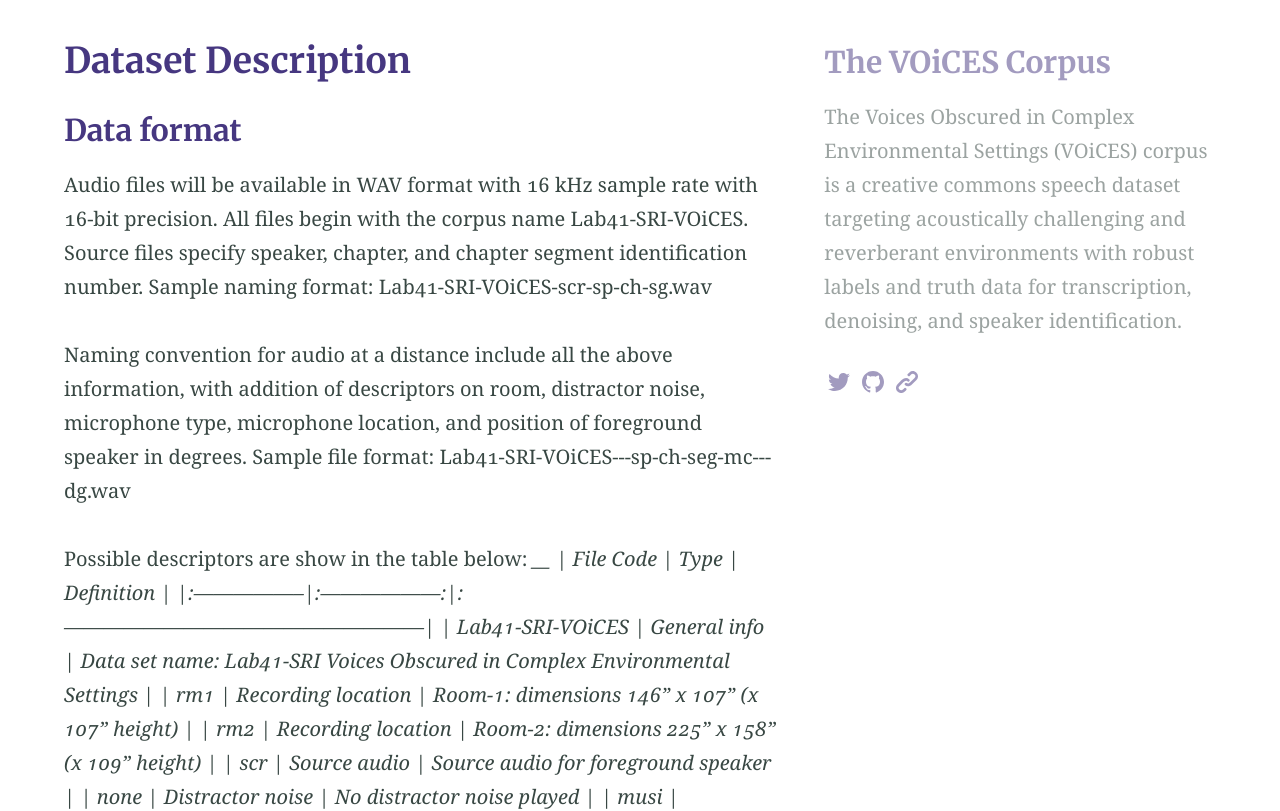
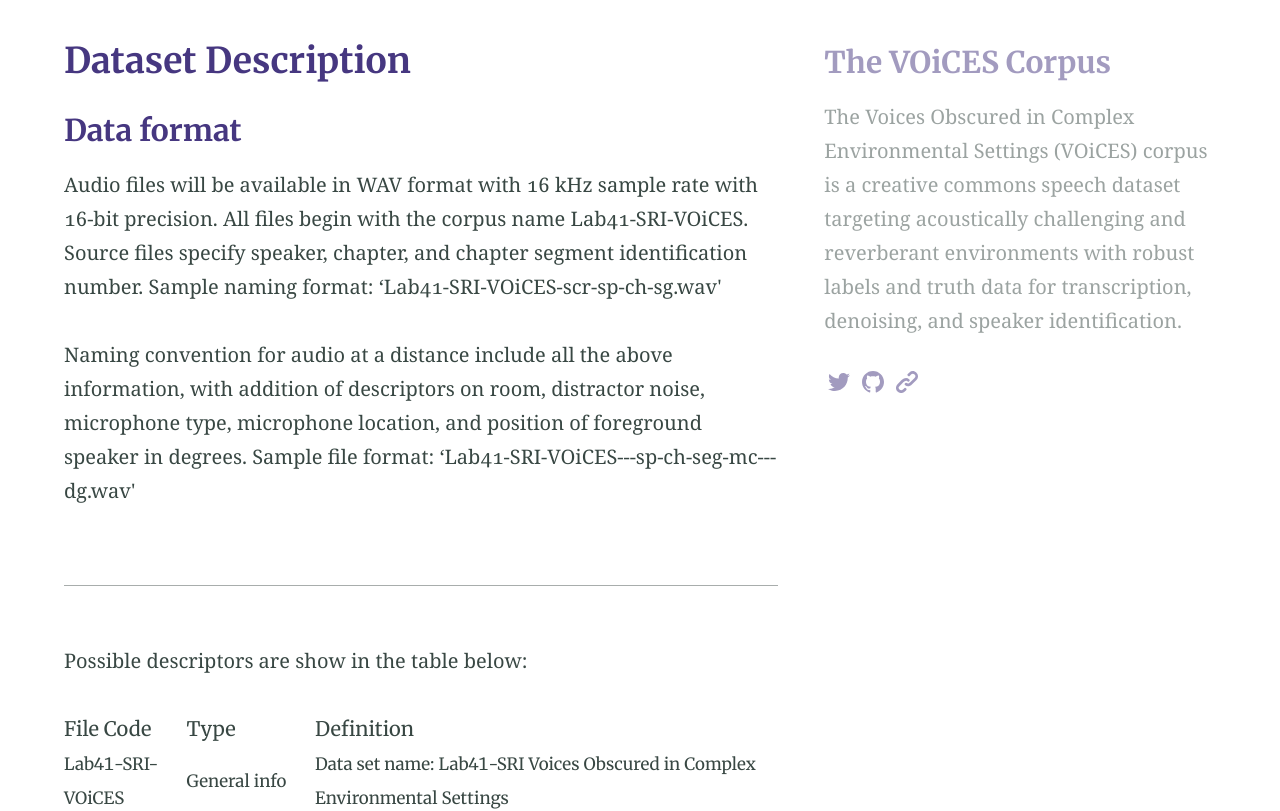
Before and after one commit to IQTLabs/voices, a Jekyll site: the page built from reading.md, in a window 1280 px wide and 900 px high, scrolled down 339 px, cut to the strip 89-900 px from the top of the window. Built offline with Jekyll 4.4.1, drawn with Linux system fonts in a browser that asks for light colours; our own code applies the rules of GitHub Pages for plain Markdown files; some of the changed text lies outside the part shown.

Commit message:
update table

```diff
--- a/reading.md
+++ b/reading.md
@@ -13,15 +13,16 @@
 ### Data format
 
 Audio files will be available in WAV format with 16 kHz sample rate with 16-bit precision. All files begin with the corpus name Lab41-SRI-VOiCES. Source files specify speaker, chapter, and chapter segment identification number. Sample naming format:
-Lab41-SRI-VOiCES-scr-sp<speaker_ID>-ch<chapter_ID>-sg<segmetn_ID>.wav
+'Lab41-SRI-VOiCES-scr-sp<speaker_ID>-ch<chapter_ID>-sg<segmetn_ID>.wav'
 
 Naming convention for audio at a distance include all the above information, with addition of descriptors on room, distractor noise, microphone type, microphone location, and position of foreground speaker in degrees. Sample file format:
-Lab41-SRI-VOiCES-<room>-<distractor_noise>-sp<speaker_ID>-ch<chapter_ID>-seg<segment_ID>-mc<mic_ID>-<mic_type>-<mic_position>-dg<degree>.wav
+'Lab41-SRI-VOiCES-<room>-<distractor_noise>-sp<speaker_ID>-ch<chapter_ID>-seg<segment_ID>-mc<mic_ID>-<mic_type>-<mic_position>-dg<degree>.wav'
 
+---
 Possible descriptors are show in the table below:
-___
+
 | File Code        | Type               | Definition                                                                 |
-|:-----------------|:------------------:|:------------------------------------------------------|
+|------------------|--------------------|-------------------------------------------------------|
 | Lab41-SRI-VOiCES | General info       | Data set name: Lab41-SRI Voices Obscured in Complex Environmental Settings |
 | rm1              | Recording location | Room-1: dimensions 146” x 107” (x 107” height)                             |
 | rm2              | Recording location | Room-2: dimensions 225” x 158” (x 109” height)                             |
@@ -43,12 +44,12 @@
 | impulse          | Room response      | Two seconds with transient sound in middle                                 |
 | swoop            | Room response      | Rising tone for 20 seconds                                                 |
 | tone             | Room response      | Steady tone for 15 seconds                                                 |
-___
 
+---
 Microphone identification numbers are listed below:
 
 | Mic ID | Mic Location | Mic Type |
-|:-------|:-------------|:---------|
+|--------|--------------|----------|
 | 01     | clo          | stu      |
 | 02     | clo          | lav      |
 | 03     | mid          | stu      |
```
